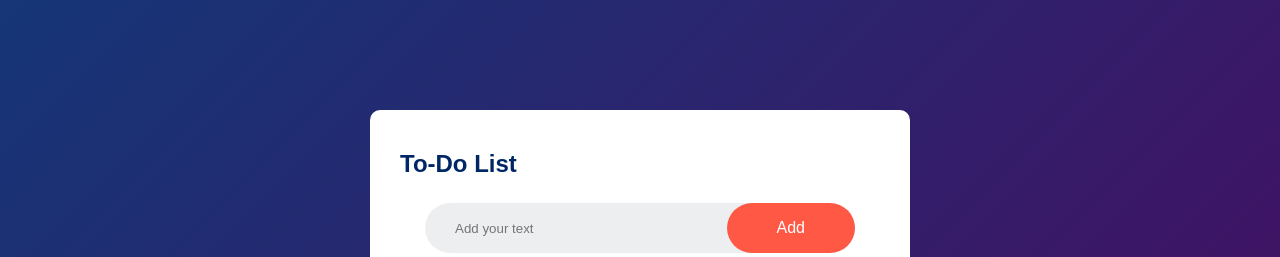
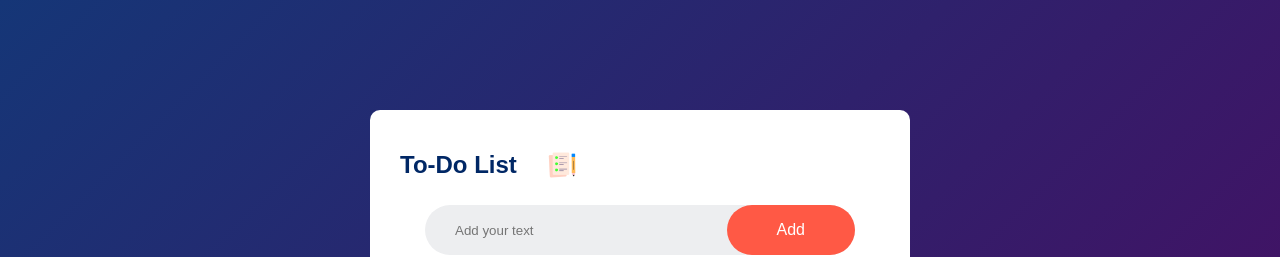
Before and after one commit to AishwaryaGhatole/keep-note, a plain HTML site: page index.html in a window 1280 px wide. Shown: the top 257 px of the page. Drawn offline with Linux system fonts and the light colour scheme; the site is published under a folder, as on GitHub Pages, so addresses that start at the root find nothing.

Commit message:
Update index.html

```diff
--- a/index.html
+++ b/index.html
@@ -11,7 +11,7 @@
 
   <div class="container">
     <div class="to-do-app">
-      <h2>To-Do List <img src="/public/icon.png" alt=""></h2>
+      <h2>To-Do List <img src="public/icon.png" alt=""></h2>
       <div class="row">
         <input type="text" id="input-box" placeholder="Add your text">
         <button onclick="addTask()">Add</button>
```
